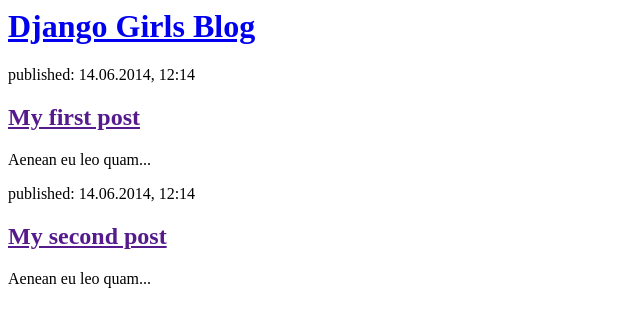
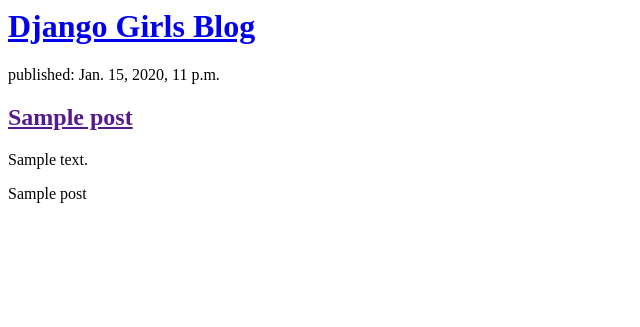
Before and after one commit to bbosecke/my-first-blog, a Django app: page / in a window 1280 px wide. Shown: the top 327 px of the page, without its empty margins (0-640 px from the left). Run offline with Django 3.2, Linux system fonts and the light colour scheme; tables that the repository leaves empty hold one stand-in row (values such as "Sample post").

Commit message:
HTML page displays queried posts

```diff
--- a/blog/models.py
+++ b/blog/models.py
@@ -14,7 +14,7 @@ class Post(models.Model):
 
 
     def publish(self):
-        self.published.date = timezone.now()
+        self.published_date = timezone.now()
         self.save()
 
     def __str__(self):
--- a/blog/templates/blog/post_list.html
+++ b/blog/templates/blog/post_list.html
@@ -7,16 +7,14 @@
             <h1><a href="/">Django Girls Blog</a></h1>
         </div>
 
-        <div>
-            <p>published: 14.06.2014, 12:14</p>
-            <h2><a href="">My first post</a></h2>
-            <p>Aenean eu leo quam...</p>
-        </div>
+        {% for post in posts %}
+            <div>
+                <p>published: {{ post.published_date }}</p>
+                <h2><a href="">{{ post.title }}</a></h2>
+                <p>{{ post.text|linebreaksbr }}</p>
+            </div>
+            {{ post }}
+        {% endfor %}
 
-        <div>
-            <p>published: 14.06.2014, 12:14</p>
-            <h2><a href="">My second post</a></h2>
-            <p>Aenean eu leo quam...</p>
-        </div>
     </body>
 </html>
--- a/blog/views.py
+++ b/blog/views.py
@@ -1,5 +1,8 @@
 from django.shortcuts import render
+from .models import Post
+from django.utils import timezone
 
 # Create your views here.
 def post_list(request):
-    return render(request, 'blog/post_list.html', {})
+    posts = Post.objects.filter(published_date__lte=timezone.now()).order_by('published_date')
+    return render(request, 'blog/post_list.html', {'posts': posts})
```
